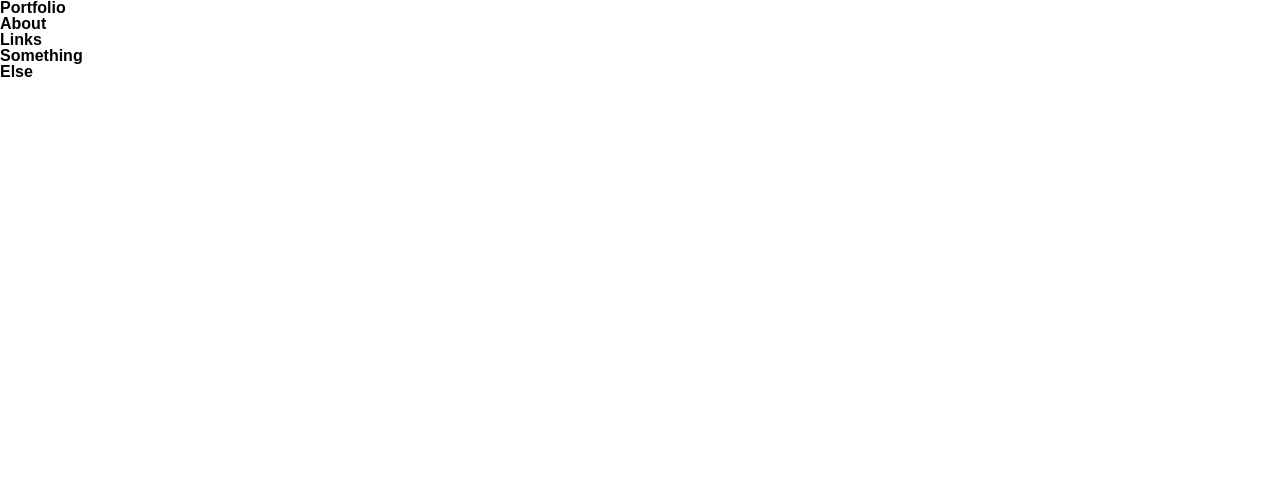
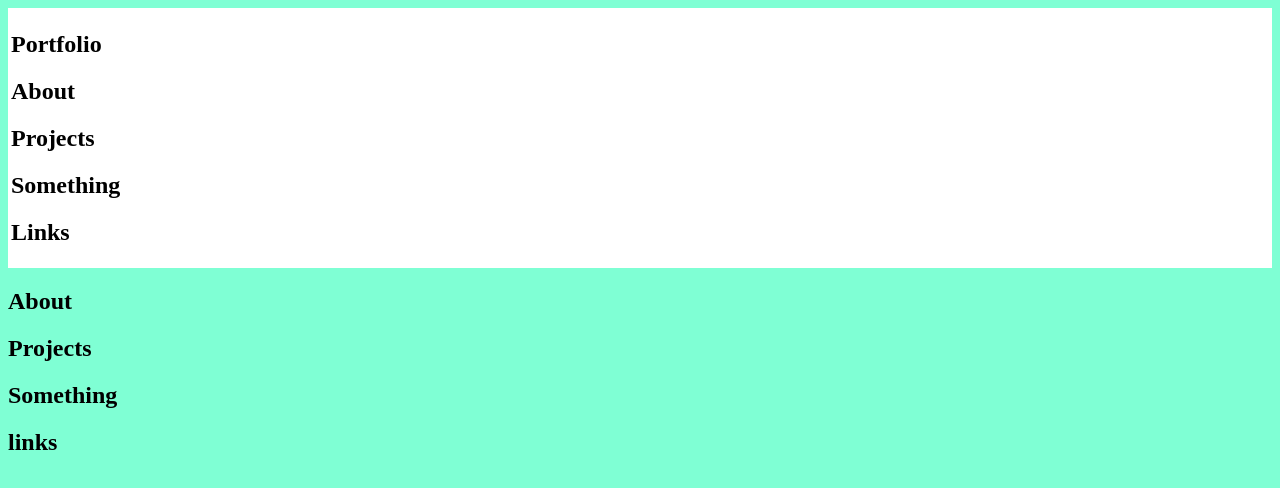
Before and after one commit to Larsin218/Challenge-2-Portfolio, a plain HTML site: page index.html in a window 1280 px wide. Drawn offline with Linux system fonts and the light colour scheme.

Commit message:
css testing

```diff
--- a/index.html
+++ b/index.html
@@ -5,21 +5,24 @@
   <meta charset="UTF-8" />
   <meta name="viewport" content="width=device-width, initial-scale=1.0" />
   <title>Challenge 2 Portfolio</title>
-  <link rel="stylesheet" href="./reset.css" />
   <link rel="stylesheet" href="./style.css" />
+  <link rel="resetsheet" href="./reset.css" />
 </head>
 
 <body>
     <section class="header">
         <header><h1>Portfolio</h1></header>
         <header><h2>About</h2></header>
+        <header><h2>Projects</h2></header>
+        <header><h2>Something</h2></header>
         <header><h2>Links</h2></header>
-        <header><h2>Something</h2></header>
-        <header><h2>Else</h2></header>
     </section>
     <main>
         <section>
-
+            <h2>About</h2>
+            <h2>Projects</h2>
+            <h2>Something</h2>
+            <h2>links</h2>
         </section>
     </main>
 </body>
--- a/style.css
+++ b/style.css
@@ -0,0 +1,9 @@
+html {
+    background-color: aquamarine;
+}
+
+.header {
+    background-color: white;
+    margin: auto;
+    padding: 3px;
+}
```
